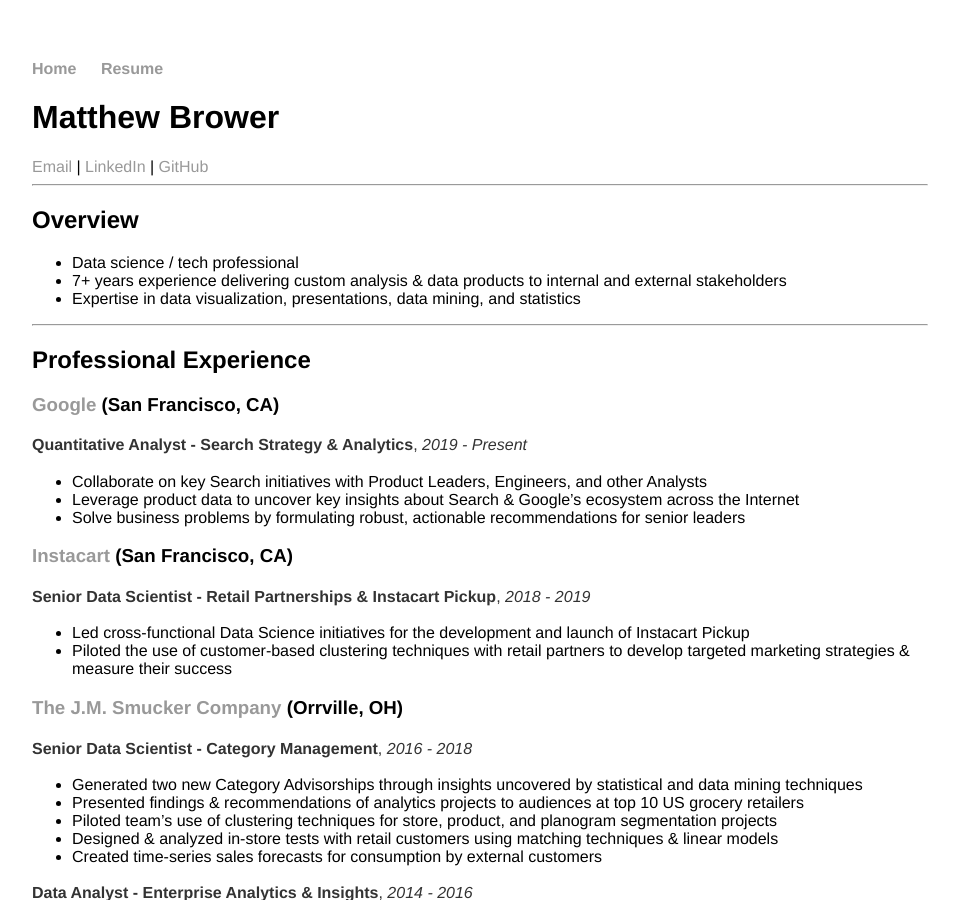
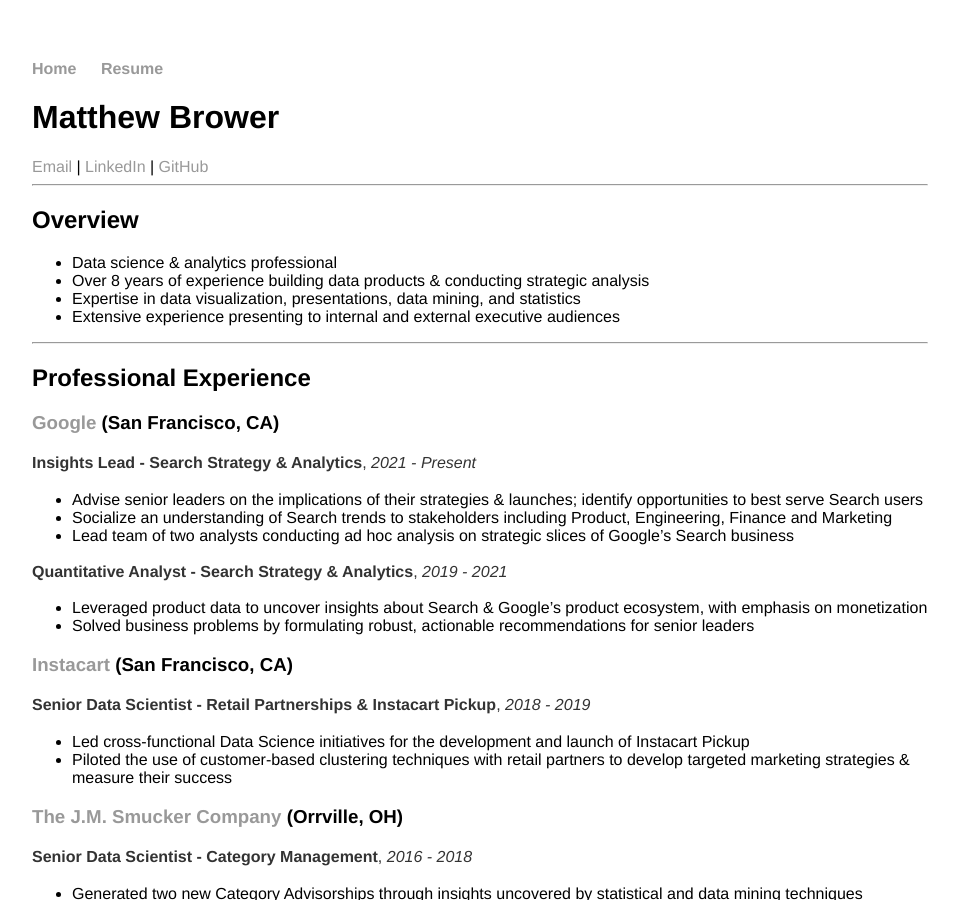
Before and after one commit to MatthewBrower/matthewbrower.github.io, a Jekyll site: the page built from resume/index.md, in a window 1280 px wide and 900 px high. Shown: the whole window, without its empty margins (160-1119 px from the left). Built offline with Jekyll 4.4.1, drawn with Linux system fonts in a browser that asks for light colours.

Commit message:
Update index.md

```diff
--- a/resume/index.md
+++ b/resume/index.md
@@ -13,19 +13,24 @@
 ---
 
 ## Overview
-- Data science / tech professional
-- 7+ years experience delivering custom analysis & data products to internal and external stakeholders
+- Data science & analytics professional
+- Over 8 years of experience building data products & conducting strategic analysis
 - Expertise in data visualization, presentations, data mining, and statistics
+- Extensive experience presenting to internal and external executive audiences
 
 ***
 
 ## Professional Experience
 
 ### [Google](https://www.google.com) (San Francisco, CA)
-__Quantitative Analyst - Search Strategy & Analytics__, _2019 - Present_
-- Collaborate on key Search initiatives with Product Leaders, Engineers, and other Analysts
-- Leverage product data to uncover key insights about Search & Google's ecosystem across the Internet
-- Solve business problems by formulating robust, actionable recommendations for senior leaders
+__Insights Lead - Search Strategy & Analytics__, _2021 - Present_
+- Advise senior leaders on the implications of their strategies & launches; identify opportunities to best serve Search users
+- Socialize an understanding of Search trends to stakeholders including Product, Engineering, Finance and Marketing
+- Lead team of two analysts conducting ad hoc analysis on strategic slices of Google's Search business
+
+__Quantitative Analyst - Search Strategy & Analytics__, _2019 - 2021_
+- Leveraged product data to uncover insights about Search & Google's product ecosystem, with emphasis on monetization
+- Solved business problems by formulating robust, actionable recommendations for senior leaders
 
 ### [Instacart](https://www.instacart.com/) (San Francisco, CA)
 __Senior Data Scientist - Retail Partnerships & Instacart Pickup__, _2018 - 2019_
```
